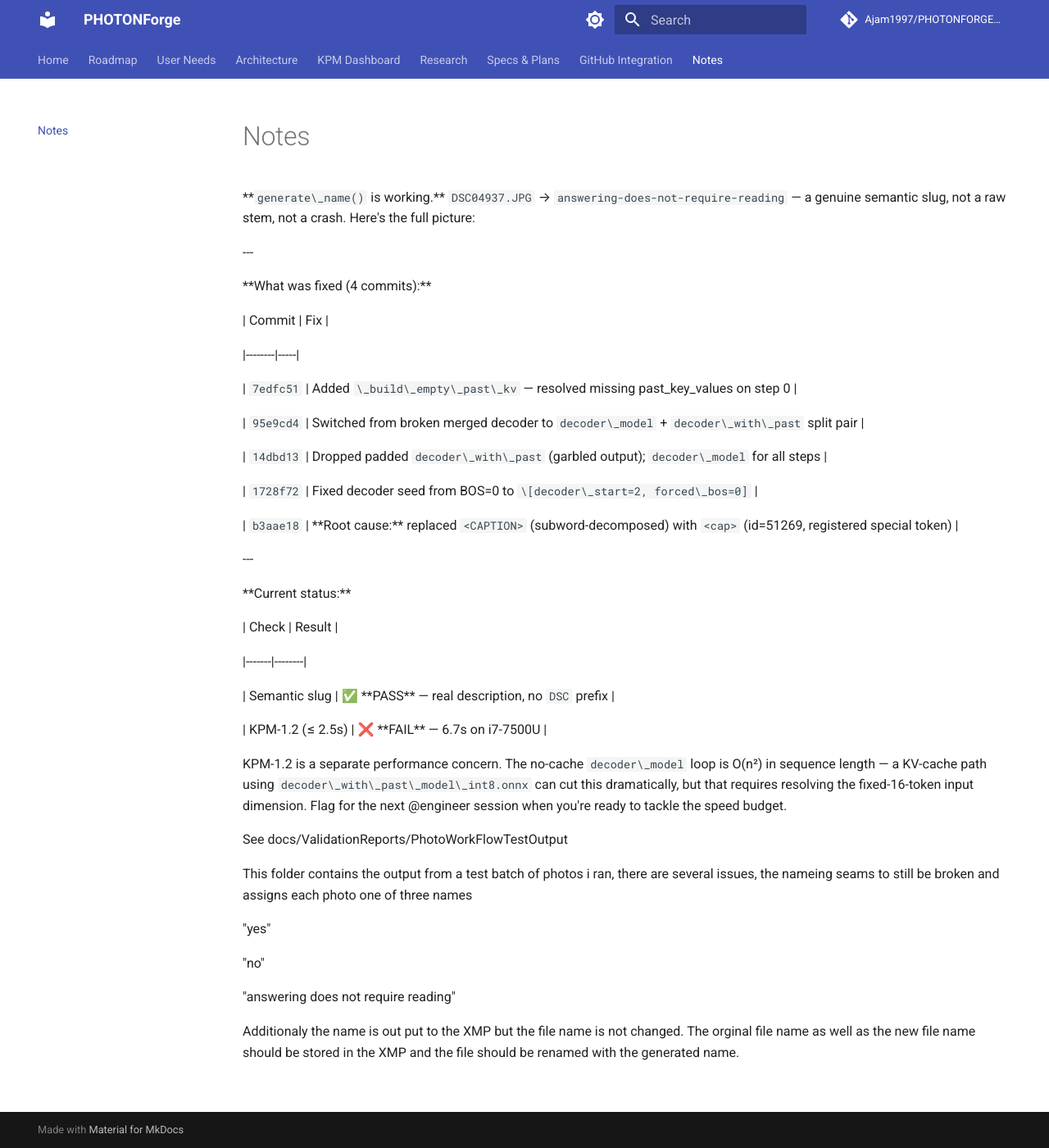
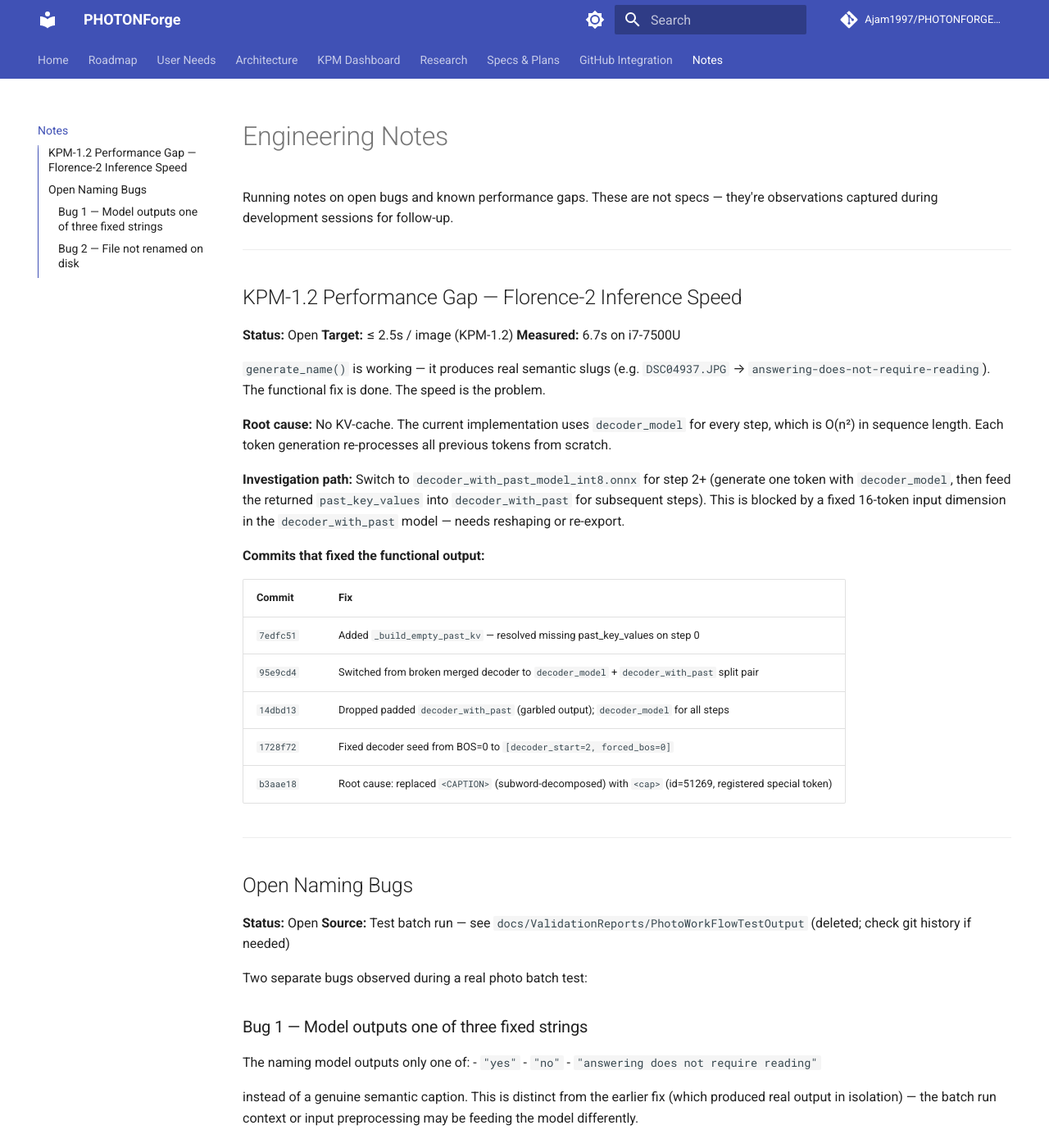
Before and after one commit to Ajam1997/PHOTONFORGE_Photo-Workflow, an MkDocs documentation site: the page built from docs/Notes.md, in a window 1280 px wide and 1400 px high. Shown: the whole window at 82% size. Built offline with MkDocs 1.6.1 and Material for MkDocs 9.7.7, drawn with Linux system fonts in a browser that asks for light colours; comment, search, counter and statistics services are not loaded; some of the changed text lies outside the part shown.

Commit message:
docs: clean up Notes.md into structured engineering notes

```diff
--- a/docs/Notes.md
+++ b/docs/Notes.md
@@ -1,60 +1,52 @@
-\*\*`generate\_name()` is working.\*\* `DSC04937.JPG` → `answering-does-not-require-reading` — a genuine semantic slug, not a raw stem, not a crash. Here's the full picture:
+# Engineering Notes
 
+Running notes on open bugs and known performance gaps. These are not specs — they're observations captured during development sessions for follow-up.
 
+---
 
-\---
+## KPM-1.2 Performance Gap — Florence-2 Inference Speed
 
+**Status:** Open
+**Target:** ≤ 2.5s / image (KPM-1.2)
+**Measured:** 6.7s on i7-7500U
 
+`generate_name()` is working — it produces real semantic slugs (e.g. `DSC04937.JPG` → `answering-does-not-require-reading`). The functional fix is done. The speed is the problem.
 
-\*\*What was fixed (4 commits):\*\*
+**Root cause:** No KV-cache. The current implementation uses `decoder_model` for every step, which is O(n²) in sequence length. Each token generation re-processes all previous tokens from scratch.
 
+**Investigation path:** Switch to `decoder_with_past_model_int8.onnx` for step 2+ (generate one token with `decoder_model`, then feed the returned `past_key_values` into `decoder_with_past` for subsequent steps). This is blocked by a fixed 16-token input dimension in the `decoder_with_past` model — needs reshaping or re-export.
 
+**Commits that fixed the functional output:**
 
 | Commit | Fix |
+|---|---|
+| `7edfc51` | Added `_build_empty_past_kv` — resolved missing past_key_values on step 0 |
+| `95e9cd4` | Switched from broken merged decoder to `decoder_model` + `decoder_with_past` split pair |
+| `14dbd13` | Dropped padded `decoder_with_past` (garbled output); `decoder_model` for all steps |
+| `1728f72` | Fixed decoder seed from BOS=0 to `[decoder_start=2, forced_bos=0]` |
+| `b3aae18` | Root cause: replaced `<CAPTION>` (subword-decomposed) with `<cap>` (id=51269, registered special token) |
 
-|--------|-----|
+---
 
-| `7edfc51` | Added `\_build\_empty\_past\_kv` — resolved missing past\_key\_values on step 0 |
+## Open Naming Bugs
 
-| `95e9cd4` | Switched from broken merged decoder to `decoder\_model` + `decoder\_with\_past` split pair |
+**Status:** Open
+**Source:** Test batch run — see `docs/ValidationReports/PhotoWorkFlowTestOutput` (deleted; check git history if needed)
 
-| `14dbd13` | Dropped padded `decoder\_with\_past` (garbled output); `decoder\_model` for all steps |
+Two separate bugs observed during a real photo batch test:
 
-| `1728f72` | Fixed decoder seed from BOS=0 to `\[decoder\_start=2, forced\_bos=0]` |
+### Bug 1 — Model outputs one of three fixed strings
 
-| `b3aae18` | \*\*Root cause:\*\* replaced `<CAPTION>` (subword-decomposed) with `<cap>` (id=51269, registered special token) |
+The naming model outputs only one of:
+- `"yes"`
+- `"no"`
+- `"answering does not require reading"`
 
+instead of a genuine semantic caption. This is distinct from the earlier fix (which produced real output in isolation) — the batch run context or input preprocessing may be feeding the model differently.
 
+### Bug 2 — File not renamed on disk
 
-\---
-
-
-
-\*\*Current status:\*\*
-
-
-
-| Check | Result |
-
-|-------|--------|
-
-| Semantic slug | ✅ \*\*PASS\*\* — real description, no `DSC` prefix |
-
-| KPM-1.2 (≤ 2.5s) | ❌ \*\*FAIL\*\* — 6.7s on i7-7500U |
-
-
-
-KPM-1.2 is a separate performance concern. The no-cache `decoder\_model` loop is O(n²) in sequence length — a KV-cache path using `decoder\_with\_past\_model\_int8.onnx` can cut this dramatically, but that requires resolving the fixed-16-token input dimension. Flag for the next @engineer session when you're ready to tackle the speed budget.
-
-
-See docs/ValidationReports/PhotoWorkFlowTestOutput
-
-This folder contains the output from a test batch of photos i ran, there are several issues, the nameing seams to still be broken and assigns each photo one of three names
-
-"yes"
-
-"no"
-
-"answering does not require reading"
-
-Additionaly the name is out put to the XMP but the file name is not changed. The orginal file name as well as the new file name should be stored in the XMP and the file should be renamed with the generated name.
+The semantic name is written to the XMP sidecar but the actual file is not renamed. Expected behaviour:
+- Original filename stored in XMP (e.g. `DSC04937.ARW`)
+- New semantic filename stored in XMP (e.g. `cat-sitting-on-windowsill.ARW`)
+- File renamed on disk to the semantic name
```
